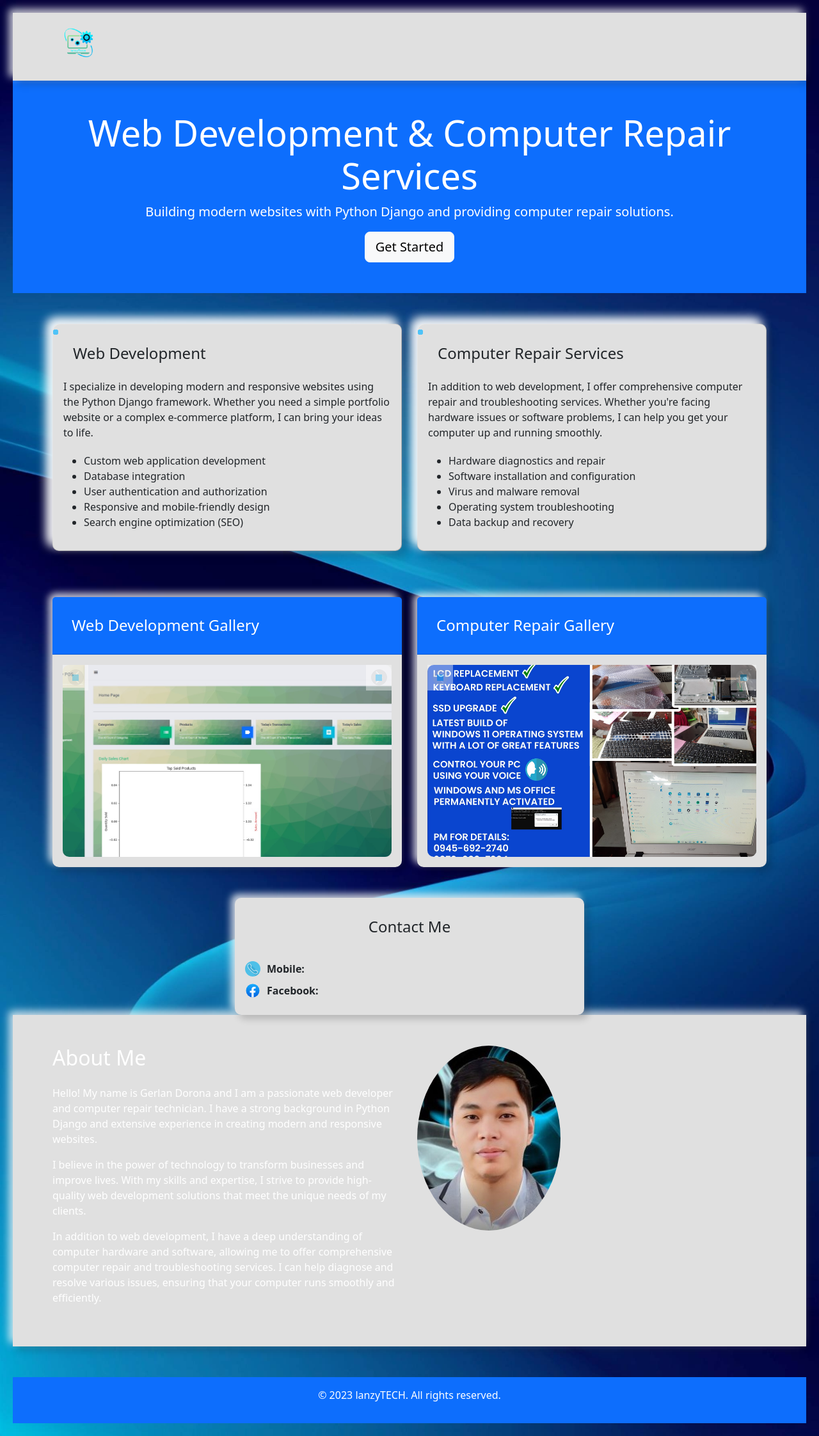
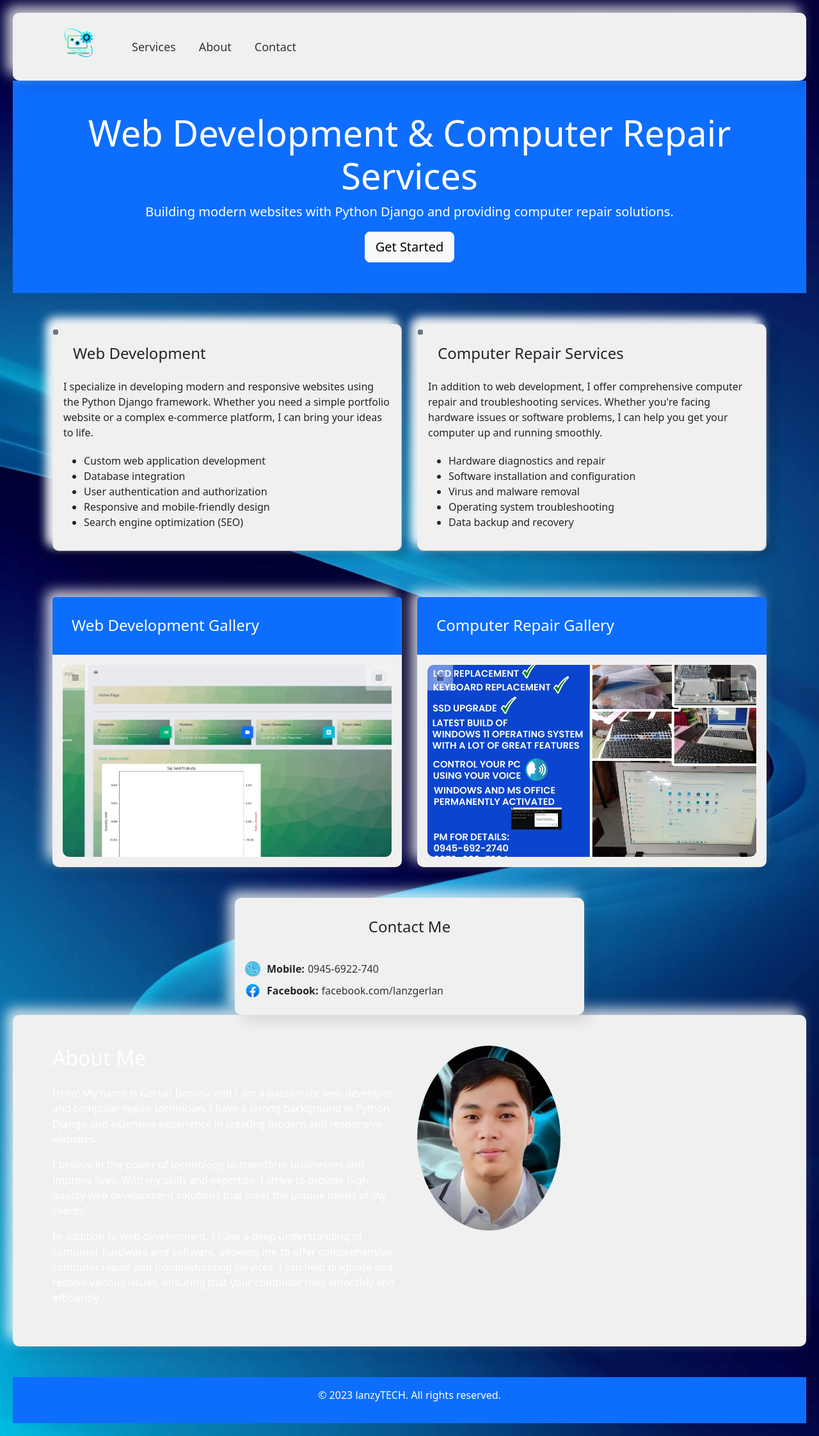
Before and after one commit to lanzy-lanzy/lanzy, a Django app: page / in a window 1280 px wide. Shown: the whole page at 64% size. Run offline with Django 4.2, Linux system fonts and the light colour scheme; some libraries are stand-ins or nearby versions.

Commit message:
Update styles.css

```diff
--- a/myapp/static/css/styles.css
+++ b/myapp/static/css/styles.css
@@ -1,5 +1,5 @@
 body {
-  background-color: #0d47a1;
+  background-color: #3300ff;
   padding: 20px;
 }
 
@@ -7,7 +7,7 @@ body {
 .skeuomorphic,
 .contact-card,
 .header {
-  background-color: #e0e0e0;
+  background-color: #f0f0f0;
   border-radius: 10px;
   box-shadow: 8px 8px 16px rgba(0, 0, 0, 0.1), -8px -8px 16px rgba(255, 255, 255, 0.8);
   transition: transform 0.3s ease;
@@ -44,7 +44,7 @@ body {
   width: 8px;
   height: 8px;
   border-radius: 50%;
-  background-color: #4fc3f7;
+  background-color: #6c757d;
 }
 
 .contact-info {
@@ -70,16 +70,16 @@ body {
 .contact-link {
   font-size: 16px;
   text-decoration: none;
-  color: #e0e0e0;
+  color: #333333;
   transition: color 0.3s ease;
 }
 
 .contact-link:hover {
-  color: #81d4fa;
+  color: #007bff;
 }
 
 .header {
-  background-color: #01579b;
+  background-color: #3300ff;
   padding: 10px 0;
 }
 
@@ -107,14 +107,14 @@ body {
 }
 
 .navbar-nav .nav-link {
-  color: #e0e0e0;
+  color: #333;
   font-size: 18px;
   margin-left: 20px;
   transition: color 0.3s ease;
 }
 
 .navbar-nav .nav-link:hover {
-  color: #a7ffeb;
+  color: #555;
 }
 
 @media (max-width: 767px) {
@@ -143,21 +143,23 @@ body {
   }
 }
 
-/* Additional custom styles for a more appealing look */
+/* Additional custom styles for a neumorphic look */
 
 .neumorphic {
-  background-color: #e0e0e0;
+  background-color: #f0f0f0;
   border: none;
-  box-shadow: 6px 6px 12px rgba(0, 0, 0, 0.2), -6px -6px 12px rgba(255, 255, 255, 0.8);
+  border-radius: 10px;
+  box-shadow: 10px 10px 20px rgba(0, 0, 0, 0.1), -10px -10px 20px rgba(255, 255, 255, 0.8);
+  transition: transform 0.3s ease;
 }
 
 .neumorphic:hover {
-  transform: translateY(-5px);
+  transform: scale(1.05);
 }
 
 .carousel-control-prev-icon,
 .carousel-control-next-icon {
-  background-color: #e0e0e0;
+  background-color: #f0f0f0;
   width: 25px;
   height: 25px;
   border-radius: 50%;
@@ -183,7 +185,7 @@ body {
   top: 50%;
   left: 50%;
   transform: translate(-50%, -50%);
-  background-color: #4fc3f7;
+  background-color: #6c757d;
 }
 
 .carousel-control-prev-icon::before {
```
